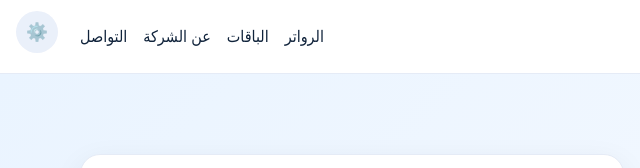
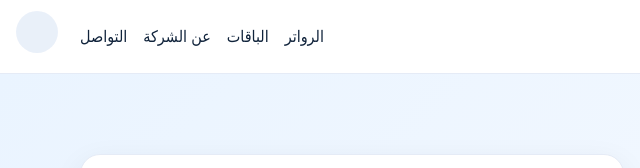
Before and after one commit to AhmedShihata/Fastlink, a plain HTML site: page index.html in a window 1280 px wide. Shown: the top 168 px of the page, 0-640 px from the left. Drawn offline with Linux system fonts and the light colour scheme.

Commit message:
Update index.html

```diff
--- a/index.html
+++ b/index.html
@@ -87,7 +87,7 @@
       </section>
     </main>
 
-    <a href="admin.html" class="admin-float-btn" title="لوحة الإدارة">⚙️</a>
+    <a href="admin.html" class="admin-float-btn" title="لوحة الإدارة"></a>
 
     <footer class="site-footer">
       <div class="container footer-wrap">
```
